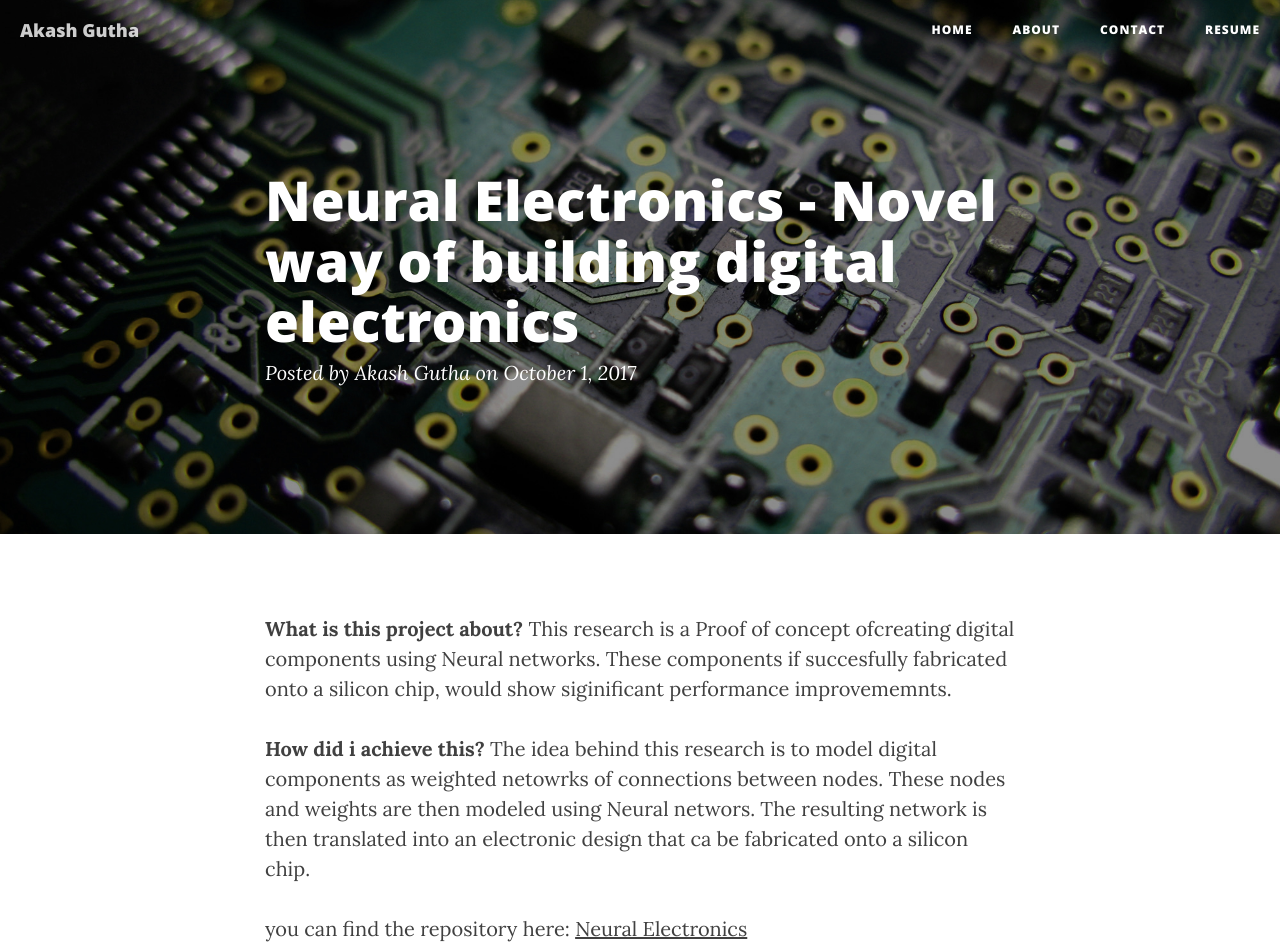
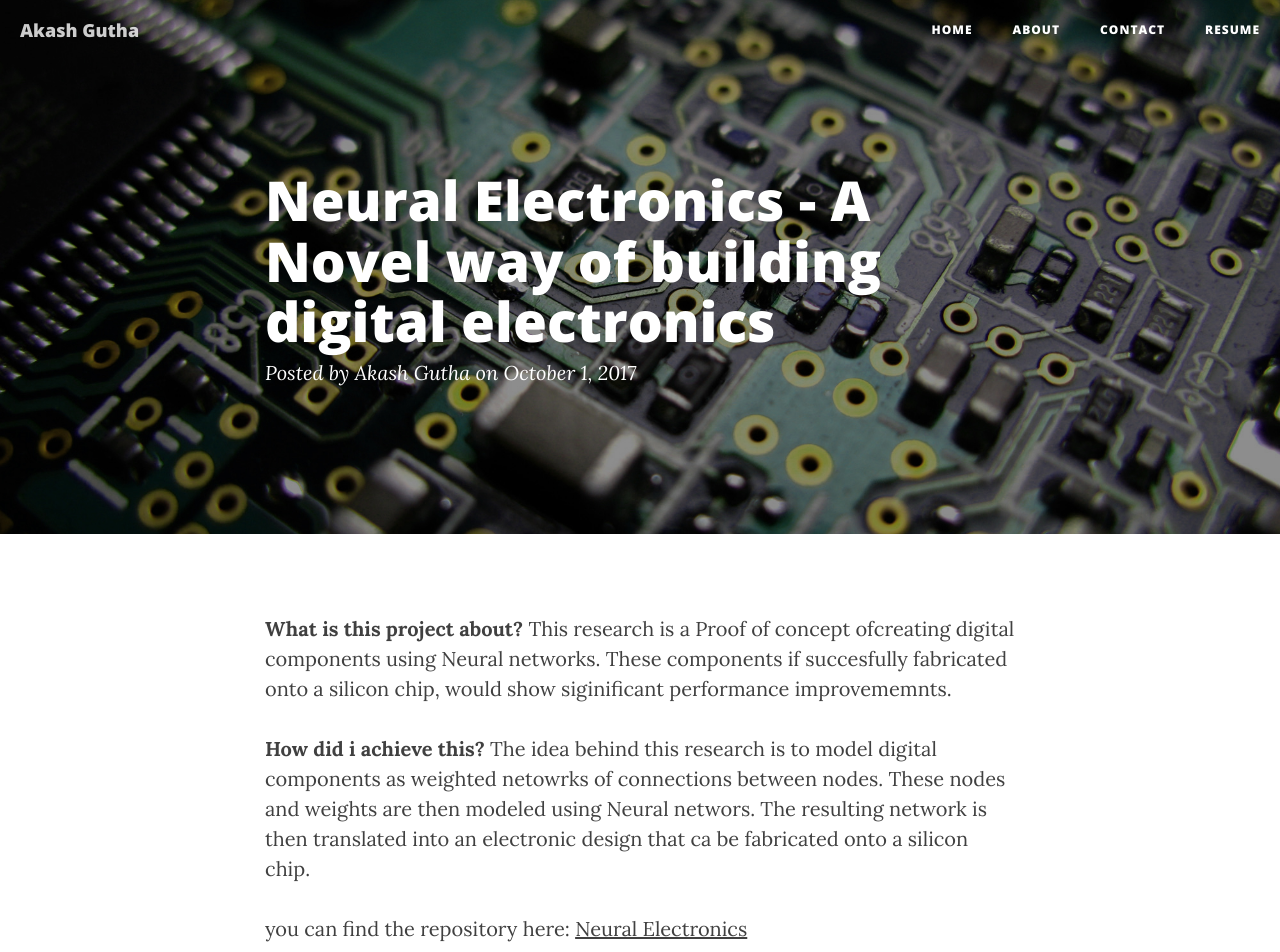
Before and after one commit to AkashGutha/AkashGutha.github.io, a Jekyll site: the page built from _posts/2017-10-01-Neural-electronics.md, in a window 1280 px wide. Shown: the top 952 px of the page. Built offline with Jekyll 4.4.1, drawn with Linux system fonts in a browser that asks for light colours; nearby versions of some CDN libraries; part of the change alters nothing that is shown; some of the changed text lies outside the part shown.

```diff
--- a/_posts/2017-10-01-Neural-electronics.md
+++ b/_posts/2017-10-01-Neural-electronics.md
@@ -1,12 +1,13 @@
 ---
   layout: post
-  title: Neural Electronics - Novel way of building digital electronics
+  title: Neural Electronics - A Novel way of building digital electronics
   subtitle:
   tags:
   categories:
     - electronics
   author: Akash Gutha
   header_img: img/main-bg.jpg
+  explanation_id: kaZ_WqGtTMQ
 ---
 
 __What is this project about?__
@@ -16,3 +17,7 @@ __How did i achieve this?__
 The idea behind this research is to model digital components as weighted netowrks of connections between nodes. These nodes and weights are then modeled using Neural networs. The resulting network is then translated into an electronic design that ca be fabricated onto a silicon chip.
 
 you can find the repository here: [Neural Electronics](https://github.com/AkashGutha/Neural-Electronics)
+
+If you are interested, I have a quick Explanation Video:
+
+{% include youtubevideo.html id=page.explanation_id %}
```
